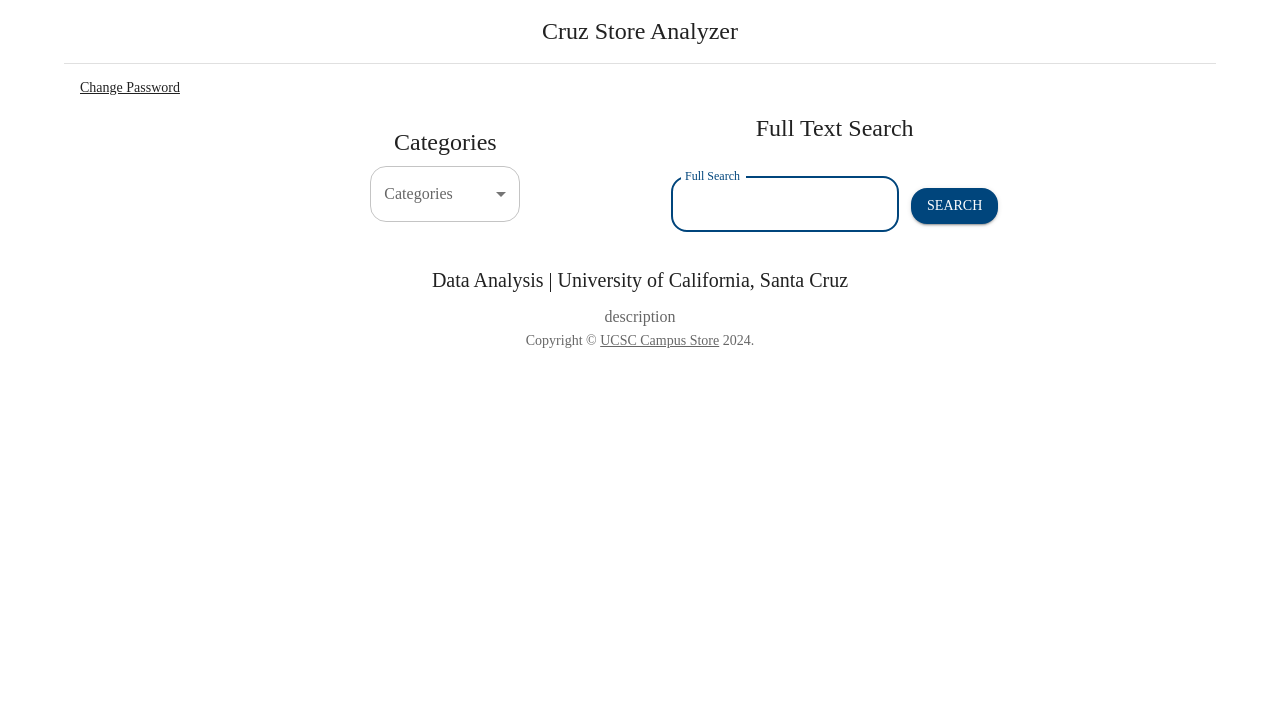
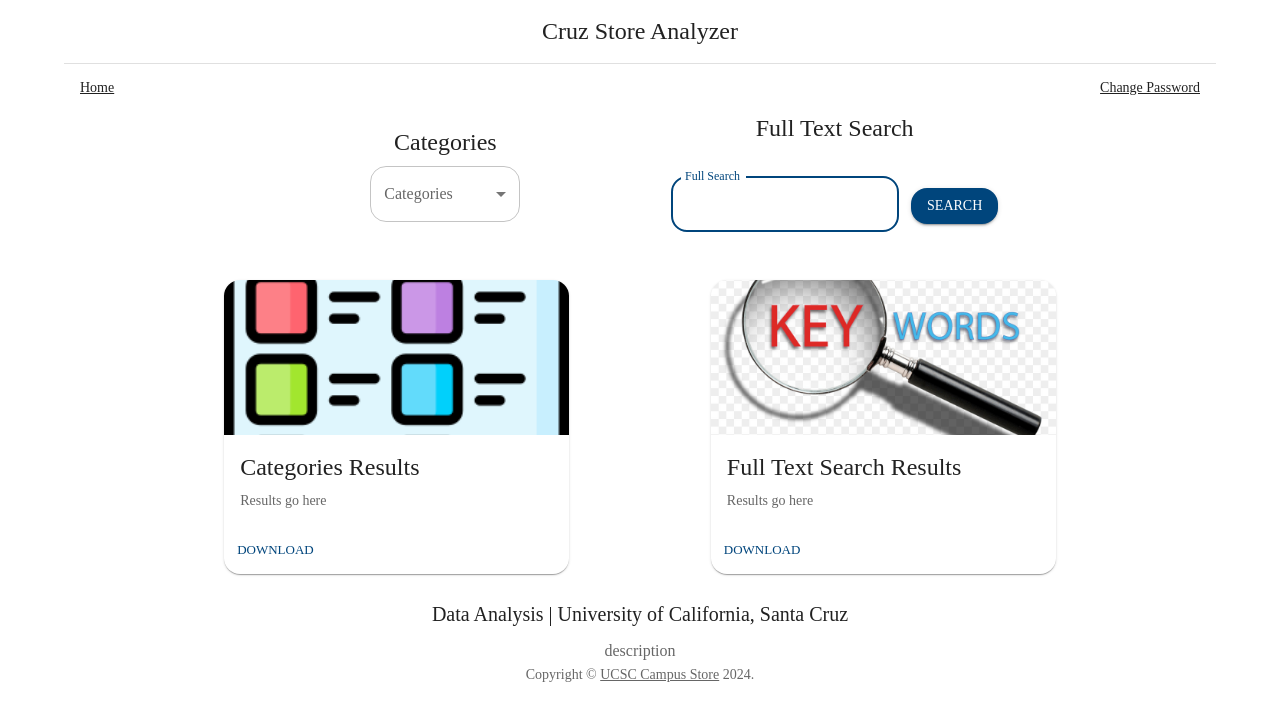
Before and after one commit to phuong0/ucsc-campus-store, a React (Create React App) app in the folder frontend/: page /files in a window 1280 px wide. Shown: the top 720 px of the page. Built offline with nearby package versions, Linux system fonts and the light colour scheme.

Commit message:
forgot to add file.js

```diff
--- a/frontend/src/pages/File.js
+++ b/frontend/src/pages/File.js
@@ -8,6 +8,12 @@
 import Typography from '@mui/material/Typography';
 import TextField from "@mui/material/TextField";
 import CategoryDropdown from "../components/CategoryDropdown";
+import Card from '@mui/material/Card';
+import CardActions from '@mui/material/CardActions';
+import CardContent from '@mui/material/CardContent';
+import CardMedia from '@mui/material/CardMedia';
+import category from "../assets/category.png";
+import fullsearch from "../assets/magnifying.png";
 
 /*
 - files page
@@ -17,6 +23,7 @@
 const originUrl = window.location.origin;
 
 const sections = [
+    { title: "Home", url: originUrl + "/home" },
     { title: "Change Password", url: originUrl + "/home" },
 ];
 
@@ -101,6 +108,60 @@
                                     </Grid>
                                 </Grid>
                             </Grid>
+                            <Grid
+                                item
+                                container
+                                direction="column"
+                                justifyContent="center"
+                                alignItems="center"
+                                xs="5">
+                                <Card sx={{ minWidth: 345 }}>
+                                    <CardMedia
+                                        component="img"
+                                        alt="category image"
+                                        height="155"
+                                        image={category}
+                                    />
+                                    <CardContent>
+                                        <Typography gutterBottom variant="h5" component="div">
+                                            Categories Results
+                                        </Typography>
+                                        <Typography variant="body2" color="text.secondary">
+                                            Results go here
+                                        </Typography>
+                                    </CardContent>
+                                    <CardActions>
+                                        <Button size="small">Download</Button>
+                                    </CardActions>
+                                </Card>
+                            </Grid>
+                            <Grid
+                                item
+                                container
+                                direction="column"
+                                justifyContent="center"
+                                alignItems="center"
+                                xs="5">
+                                <Card sx={{ minWidth: 345 }}>
+                                    <CardMedia
+                                        component="img"
+                                        alt="fulltext image"
+                                        height="155"
+                                        image={fullsearch}
+                                    />
+                                    <CardContent>
+                                        <Typography gutterBottom variant="h5" component="div">
+                                            Full Text Search Results
+                                        </Typography>
+                                        <Typography variant="body2" color="text.secondary">
+                                            Results go here
+                                        </Typography>
+                                    </CardContent>
+                                    <CardActions>
+                                        <Button size="small">Download</Button>
+                                    </CardActions>
+                                </Card>
+                            </Grid>
                         </Grid>
                     </Container>
                 </main>
```
